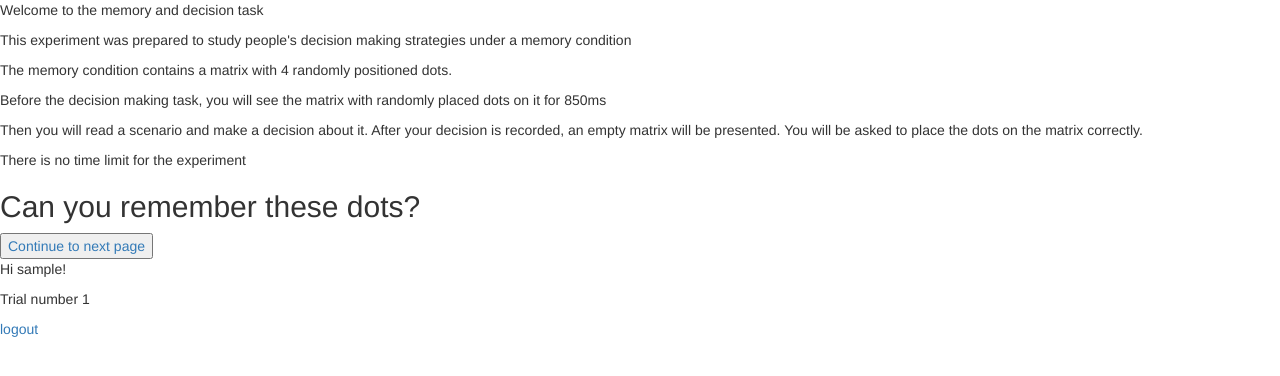
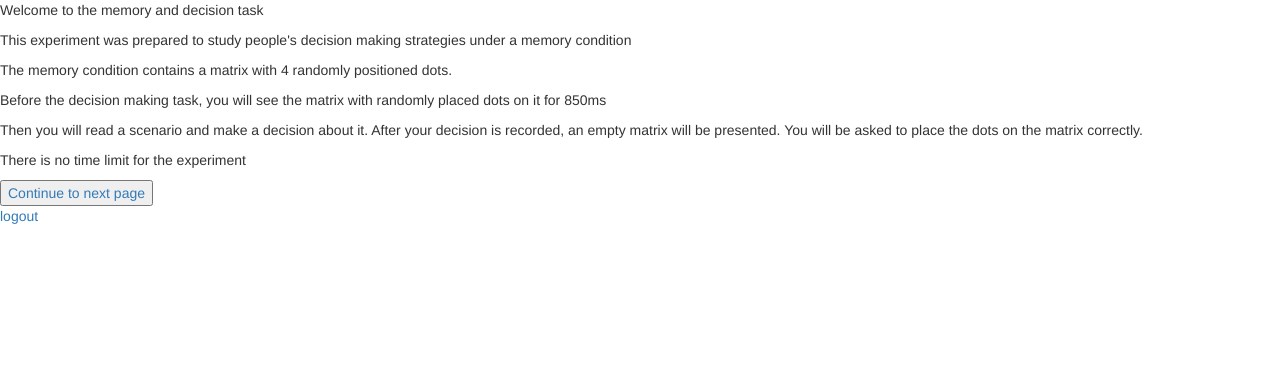
Before and after one commit to gregcodethem/choices_behind_doors_study, a Django app: a page that uses doorgame/templates/prelim_one.html in a window 1280 px wide. Shown: the top 376 px of the page. Run offline with Django 3.2, Linux system fonts and the light colour scheme; the visitor is signed in with stand-in values (Sample User, id 1); data comes from the database, SQL or seed files in the repository; data that the repository does not hold is empty; some libraries are stand-ins or nearby versions.

Commit message:
removed and cleaned up welcome messages

```diff
--- a/doorgame/templates/door-page-one.html
+++ b/doorgame/templates/door-page-one.html
@@ -15,8 +15,6 @@ img {
 
 
 {% if user.is_authenticated %}
-	<p>Hi {{ user.username }}!</p>
-
 
 
 {% load static %}
--- a/doorgame/templates/home.html
+++ b/doorgame/templates/home.html
@@ -9,7 +9,6 @@
 
 
 {% if user.is_authenticated %}
-	<p>Hi {{ user.username }}!</p>
 
 	<p>Trial number {{ number_of_trial }}</p>
 
--- a/doorgame/templates/prelim_four.html
+++ b/doorgame/templates/prelim_four.html
@@ -20,9 +20,7 @@
 
 
 {% if user.is_authenticated %}
-	<p>Hi {{ user.username }}!</p>
 
-	<p>Trial number {{ number_of_trial }}</p>
 
 {% load static %}
 
--- a/doorgame/templates/prelim_one.html
+++ b/doorgame/templates/prelim_one.html
@@ -15,7 +15,6 @@
 <p> Then you will read a scenario and make a decision about it.  After your decision is recorded, an empty matrix will be presented.  You will be asked to place the dots on the matrix correctly.</p>
 <p> There is no time limit for the experiment</p>
 
-<h2>Can you remember these dots?</h2>
 
 <form id="form-go-to-prelim-two" action="/prelim_two" method="POST">
 
@@ -26,9 +25,7 @@
 
 
 {% if user.is_authenticated %}
-	<p>Hi {{ user.username }}!</p>
 
-	<p>Trial number {{ number_of_trial }}</p>
 
 {% load static %}
 
--- a/doorgame/templates/prelim_two.html
+++ b/doorgame/templates/prelim_two.html
@@ -7,7 +7,6 @@
 
 
 {% if user.is_authenticated %}
-	<p>Hi {{ user.username }}!</p>
 
 
 {% load static %}
```
